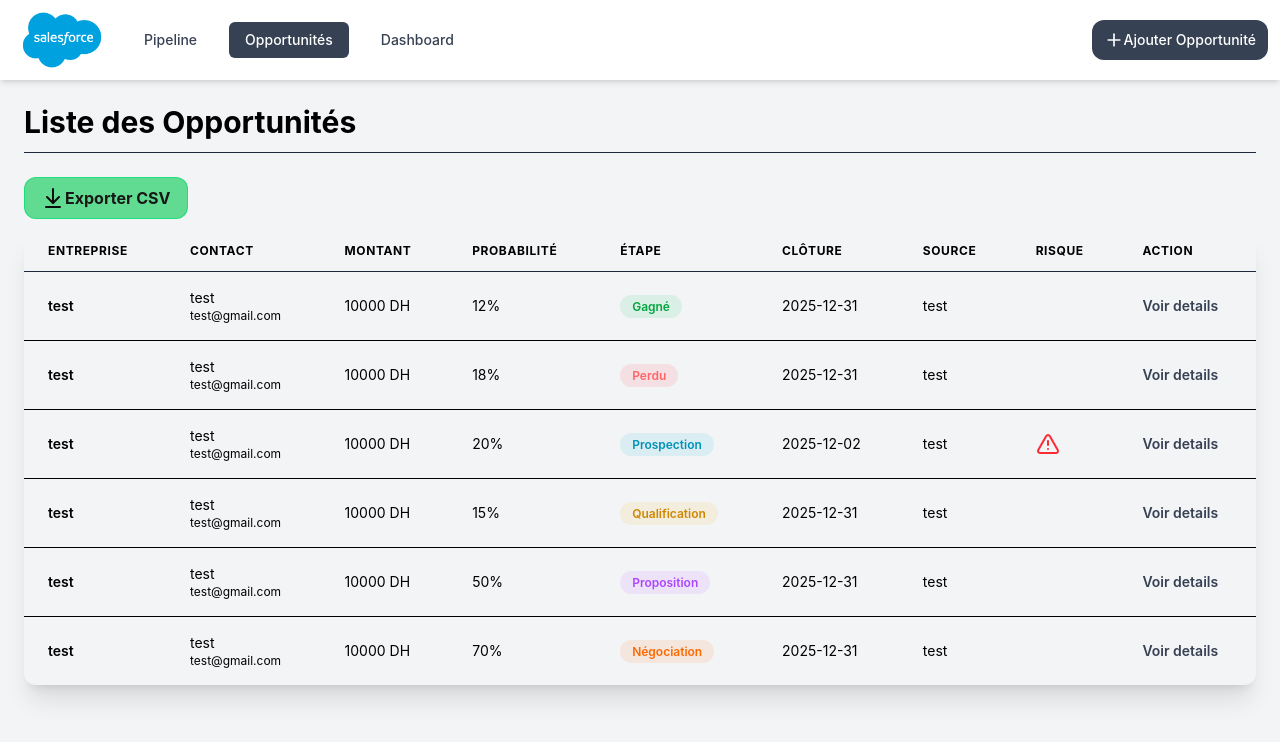
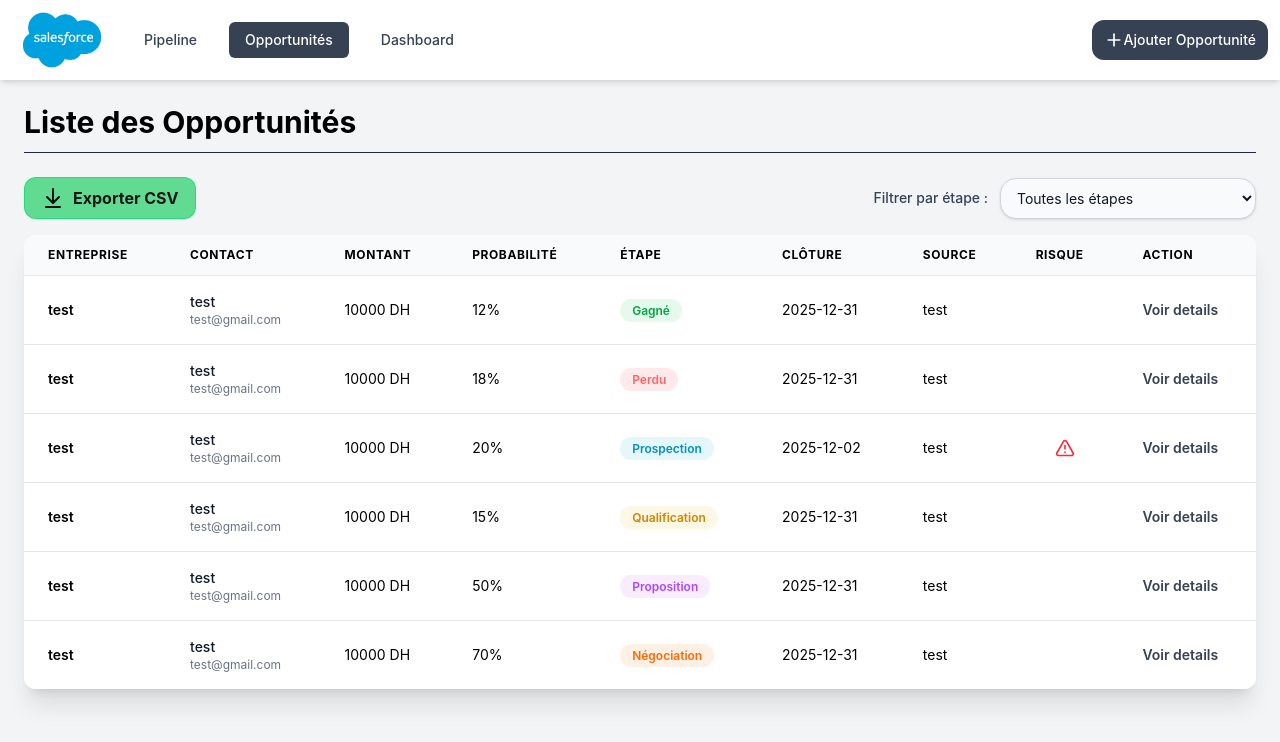
Before and after one commit to anas-ero/crm, a React (Vite) app: page /opportunities in a window 1280 px wide. Shown: the top 742 px of the page. Built offline with nearby package versions, Linux system fonts and the light colour scheme.

Commit message:
Last version

```diff
--- a/src/pages/Opportunity.jsx
+++ b/src/pages/Opportunity.jsx
@@ -1,35 +1,63 @@
-import React from "react";
+import React, { useState } from "react"; // 1. Import useState
 import { useSelector } from "react-redux";
-import { AlertTriangle } from "lucide-react";
+import { AlertTriangle, ArrowDownToLine } from "lucide-react";
 import StageBadge from "../components/StageBadge.jsx";
 import { Th } from "../components/Th.jsx";
 import Td from "../components/Td.jsx";
 import { Link } from "react-router-dom";
-import { ArrowDownToLine } from "lucide-react";
 import { exportToCsv } from "../func/exportToCsv.js";
 import "../index.css";
 
 const Opportunity = () => {
   const opportunities = useSelector((state) => state.opportunity.opportunities);
-  const displayedOpportunities = opportunities;
+  const [filterStage, setFilterStage] = useState("");
+  const displayedOpportunities = opportunities.filter((opp) => {
+    if (filterStage === "" || filterStage === "Selectioner une etape") {
+      return true;
+    }
+    return opp.stage === filterStage;
+  });
+
   return (
     <div className="p-6 min-h-screen">
       <h1 className="text-3xl font-bold border-b border-gray-800 pb-3 mb-6 text-black">
         Liste des Opportunités
       </h1>
+      <div className="flex items-center gap-3 mb-4">
         <button
+
           onClick={() => exportToCsv("opportunites.csv", displayedOpportunities)}
-        className="border px-4 py-2 flex bg-green-500/60 border-green-400/70 text-md font-bold mb-3 text-neutral-900 cursor-pointer rounded-base"
+          className="border px-4 py-2 flex bg-green-500/60 border-green-400/70 text-md font-bold text-neutral-900 cursor-pointer rounded-base hover:bg-green-500/80 transition"
         >
-        <ArrowDownToLine color="#0d0d0d" />
+          <ArrowDownToLine className="mr-2" color="#0d0d0d" />
           Exporter CSV
         </button>
-      <div className="rounded-xl shadow-xl overflow-hidden">
+
+        <div className="flex items-center gap-3 ml-auto">
+          <label htmlFor="countries" className="text-sm font-medium text-gray-700">Filtrer par étape :</label>
+          <select
+            id="countries"
+            value={filterStage}
+            onChange={(e) => setFilterStage(e.target.value)}
+            className="block w-64 px-3 py-2.5 bg-neutral-secondary-medium border border-gray-300 text-gray-900 text-sm rounded-lg focus:ring-blue-500 focus:border-blue-500 shadow-sm"
+          >
+            <option value="">Toutes les étapes</option>
+
+            <option value="Prospection">Prospection</option>
+            <option value="Qualification">Qualification</option>
+            <option value="Proposition">Proposition</option>
+            <option value="Négociation">Négociation</option>
+            <option value="Gagné">Gagné</option>
+            <option value="Perdu">Perdu</option>
+          </select>
+        </div>
+      </div>
+
+      <div className="rounded-xl shadow-xl overflow-hidden bg-white">
         <div className="overflow-x-auto">
-
-          <table className="min-w-full divide-y divide-gray-800 ">
-            <thead className="text-center">
-              <tr className="text-center">
+          <table className="min-w-full divide-y divide-gray-200">
+            <thead className="bg-gray-50 text-center">
+              <tr>
                 <Th>Entreprise</Th>
                 <Th>Contact</Th>
                 <Th>Montant</Th>
@@ -42,18 +70,19 @@ const Opportunity = () => {
               </tr>
             </thead>
 
-            <tbody className="divide-y ">
-              {opportunities.map((opp) => {
+            <tbody className="divide-y divide-gray-200 bg-white">
+
+              {displayedOpportunities.map((opp) => {
                 const isRisk =
                   new Date(opp.closeDate) < new Date() &&
                   opp.stage !== "Gagné";
 
                 return (
-                  <tr key={opp.id} className="hover:bg-gray-300 transition">
+                  <tr key={opp.id} className="hover:bg-gray-50 transition">
                     <Td strong>{opp.entreprise}</Td>
                     <Td>
-                      <div className="text-sm">{opp.contact}</div>
-                      <div className="text-xs ">{opp.email}</div>
+                      <div className="text-sm font-medium text-gray-900">{opp.contact}</div>
+                      <div className="text-xs text-gray-500">{opp.email}</div>
                     </Td>
                     <Td>{opp.amount} DH</Td>
                     <Td>{opp.probability}%</Td>
@@ -62,18 +91,20 @@ const Opportunity = () => {
                     </Td>
                     <Td>{opp.closeDate}</Td>
                     <Td>{opp.source}</Td>
-                    <Td className="">
+                    <Td className="text-center">
                       {isRisk && (
+                        <div className="flex justify-center">
                           <AlertTriangle
-                          className=" text-red-500 "
-                          title="Opportunité à risque"
+                            className="text-red-500 h-5 w-5"
+                            title="Opportunité à risque (Date dépassée)"
                           />
+                        </div>
                       )}
                     </Td>
                     <Td>
                       <Link
                         to={`/opportunities/${opp.id}`}
-                        className="text-primary-btn hover:text-indigo-900 font-semibold"
+                        className="text-primary-btn hover:text-indigo-900 font-semibold text-sm"
                       >
                         Voir details
                       </Link>
@@ -83,13 +114,11 @@ const Opportunity = () => {
               })}
             </tbody>
           </table>
-
         </div>
 
-        {/* Empty state */}
-        {opportunities.length === 0 && (
-          <div className="p-6 text-center text-gray-400">
-            Aucune opportunité trouvée
+        {displayedOpportunities.length === 0 && (
+          <div className="p-10 text-center text-gray-500">
+            Aucune opportunité trouvée pour ce filtre.
           </div>
         )}
       </div>
--- a/src/redux/OpportunitySlice.jsx
+++ b/src/redux/OpportunitySlice.jsx
@@ -1,6 +1,6 @@
 import { createSlice } from "@reduxjs/toolkit";
 
-;
+
 const opportunitySlice = createSlice({
     name: "opportunities",
     initialState: {
--- a/src/redux/store.jsx
+++ b/src/redux/store.jsx
@@ -3,6 +3,5 @@ import opportunityReducer from "../redux/OpportunitySlice.jsx";
 export const store = configureStore({
   reducer: {
     opportunity: opportunityReducer,
-
   },
 });
```
Also changed, not shown: src/components/Navbar.jsx (+8 -8 lines), src/pages/AddOpportunity.jsx (+119 -26 lines), 1 other file (tests, documents, lock files or other folders). Lines whose indentation alone changed are shown as unchanged.
